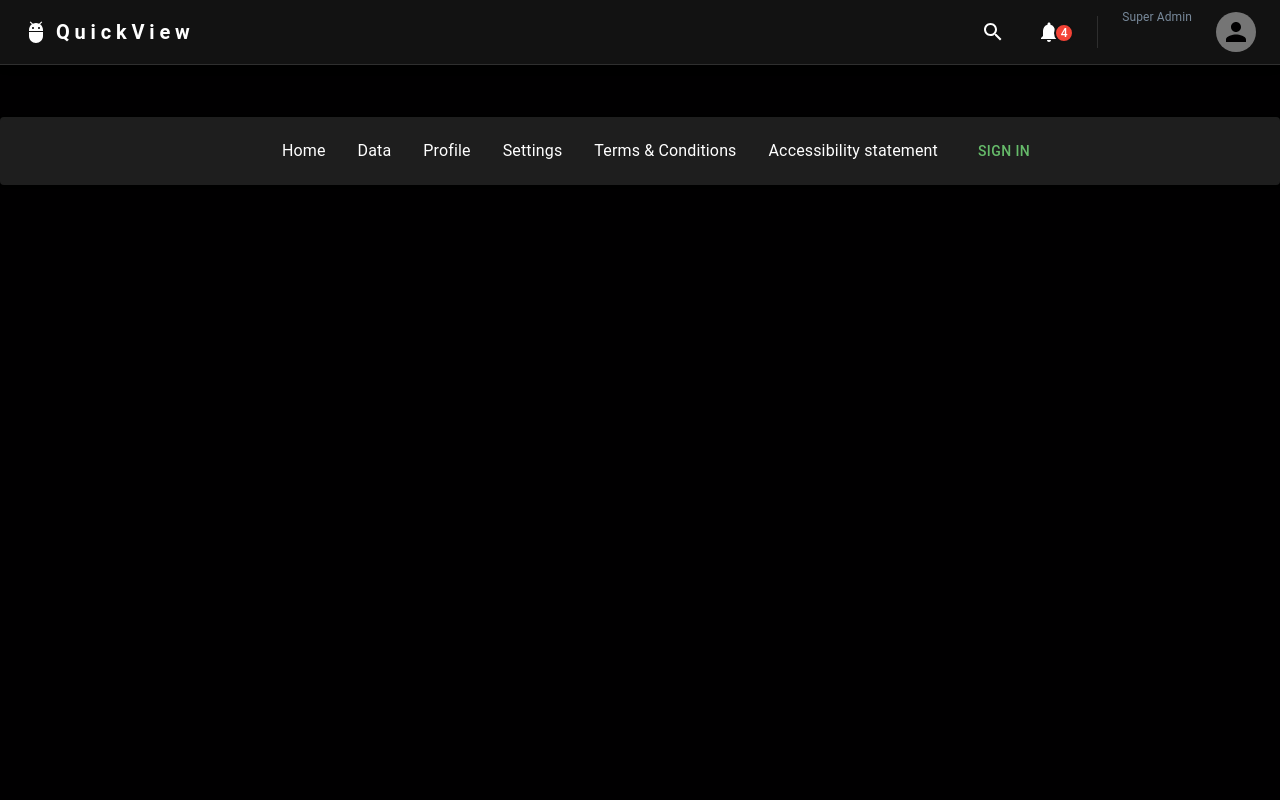
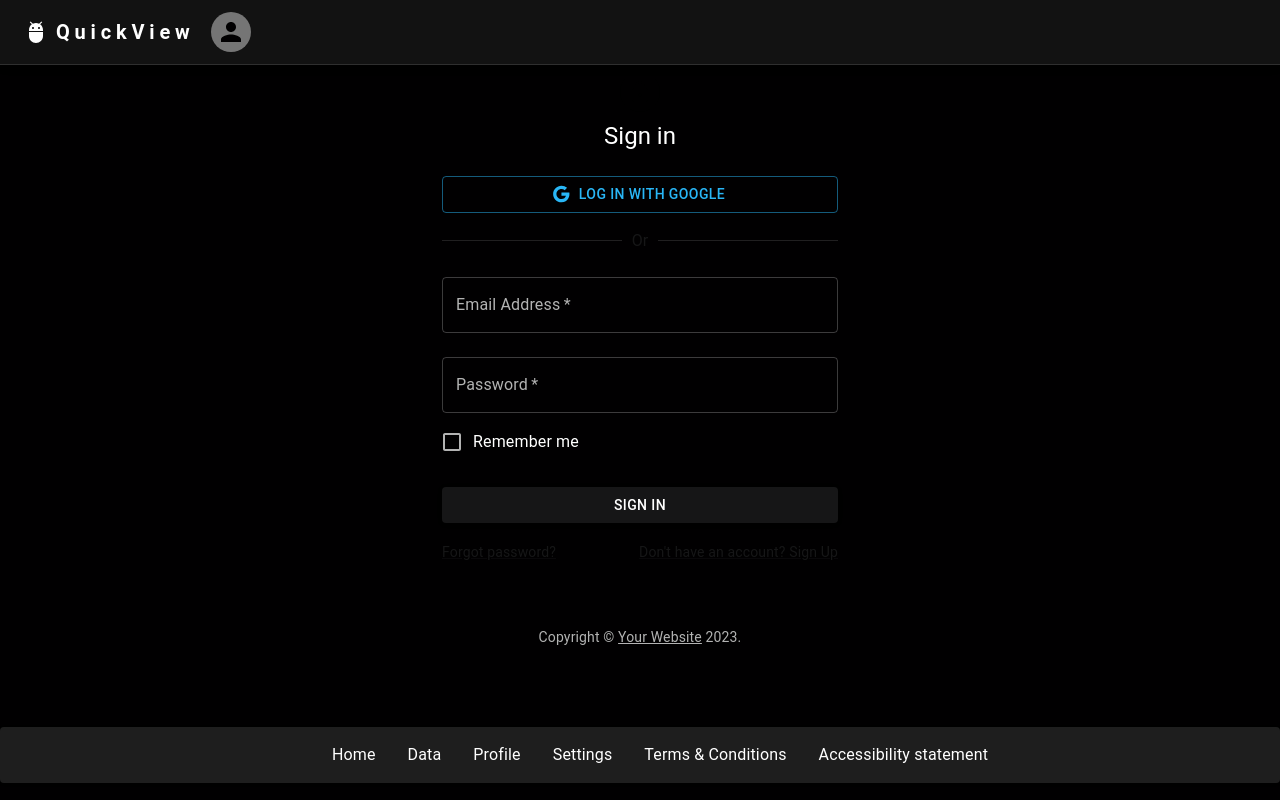
Before and after one commit to Sellucas/dashboard-app, a Next.js app: page / in a window 1280 px wide. Built offline with nearby package versions, Linux system fonts and the light colour scheme; no server answers.

Commit message:
feat: login component

```diff
--- a/src/components/Footer/Footer.tsx
+++ b/src/components/Footer/Footer.tsx
@@ -1,12 +1,10 @@
 import React from "react";
 import scss from "./Footer.module.scss";
-import { signIn, signOut, useSession } from "next-auth/react";
-import { Button, Paper, useTheme } from "@mui/material";
+import { Paper, useTheme } from "@mui/material";
 import styled from "@emotion/styled";
 import Link from "next/link";
 
 const Footer = () => {
-  const { data: session } = useSession();
   const theme = useTheme();
 
   const FooterLink = styled(Link)`
@@ -39,15 +37,6 @@
               Accessibility statement
             </FooterLink>
           </li>
-          <li>
-            <Button
-              variant={"text"}
-              color={session ? "error" : "success"}
-              onClick={() => (session ? signOut() : signIn())}
-            >
-              {session ? "Logout" : "Sign In"}
-            </Button>
-          </li>
         </ul>
       </Paper>
     </footer>
--- a/src/components/Header/Header.tsx
+++ b/src/components/Header/Header.tsx
@@ -51,6 +51,8 @@
 
   const tabletCheck = useMediaQuery("(min-width: 768px");
 
+  const infoUser = tabletCheck && session ? true : false;
+
   return (
     <AppBar
       position="fixed"
@@ -99,7 +101,7 @@
             QuickView
           </Typography>
 
-          {tabletCheck && (
+          {infoUser && (
             <Box
               sx={{
                 paddingRight: 3,
@@ -126,6 +128,7 @@
                 flexItem
                 sx={{ marginRight: 3 }}
               />
+
               <Box>
                 <Typography>{session?.user?.name}</Typography>
                 <Typography fontSize={12} color={"lightslategrey"}>
@@ -133,8 +136,8 @@
                 </Typography>
               </Box>
             </Box>
+
           )}
-
           <Box sx={{ flexGrow: 0 }}>
             <Tooltip title="Open profile settings">
               <IconButton onClick={handleOpenUserMenu} sx={{ p: 0 }}>
--- a/src/components/Login/Login.tsx
+++ b/src/components/Login/Login.tsx
@@ -1,24 +1,134 @@
-import { Button } from "@mui/material";
-import { useSession, signIn, signOut } from "next-auth/react";
+import { Button, Chip } from "@mui/material";
+import { useSession, signIn } from "next-auth/react";
+import Container from "@mui/material/Container";
+import CssBaseline from "@mui/material/CssBaseline";
+import Avatar from "@mui/material/Avatar";
+import LockOutlinedIcon from "@mui/icons-material/LockOutlined";
+import * as React from "react";
+import TextField from "@mui/material/TextField";
+import FormControlLabel from "@mui/material/FormControlLabel";
+import Checkbox from "@mui/material/Checkbox";
+import Link from "@mui/material/Link";
+import Grid from "@mui/material/Grid";
+import Box from "@mui/material/Box";
+import Typography from "@mui/material/Typography";
+import GoogleIcon from "@mui/icons-material/Google";
+import Divider from "@mui/material/Divider";
+import { styled } from "@mui/material/styles";
+
+function Copyright(props: any) {
+  return (
+    <Typography
+      variant="body2"
+      color="text.secondary"
+      align="center"
+      {...props}
+    >
+      {"Copyright © "}
+      <Link color="inherit" href="https://mui.com/">
+        Your Website
+      </Link>{" "}
+      {new Date().getFullYear()}
+      {"."}
+    </Typography>
+  );
+}
+
+const Root = styled("div")(({ theme }) => ({
+  width: "100%",
+  ...theme.typography.body2,
+  "& > :not(style) + :not(style)": {
+    marginTop: theme.spacing(2),
+  },
+}));
 
 const Login = () => {
   const { data: session } = useSession();
 
-  if (session) {
-    return (
-      <>
-        <Button variant={"contained"} color={"error"} onClick={() => signOut()}>
-          Sign out
+  return (
+    <Container maxWidth="xs">
+      <CssBaseline />
+      <Box
+        sx={{
+          marginTop: 8,
+          display: "flex",
+          flexDirection: "column",
+          alignItems: "center",
+        }}
+      >
+        <Avatar sx={{ m: 1, bgcolor: "secondary.main" }}>
+          <LockOutlinedIcon />
+        </Avatar>
+        <Typography component="h1" variant="h5">
+          Sign in
+        </Typography>
+
+        <Button
+          fullWidth
+          color={"info"}
+          sx={{ mt: 3, mb: 2 }}
+          type="submit"
+          variant="outlined"
+          startIcon={<GoogleIcon />}
+          onClick={() => signIn()}
+        >
+          Log in with Google
         </Button>
-      </>
-    );
-  }
-  return (
-    <>
-      <Button variant={"contained"} color={"success"} onClick={() => signIn()}>
-        Sign in
-      </Button>
-    </>
+
+        <Root>
+          <Divider>
+            <Typography color="primary">Or</Typography>
+          </Divider>
+        </Root>
+
+        <Box component="form" noValidate sx={{ mt: 1 }}>
+          <TextField
+            margin="normal"
+            required
+            fullWidth
+            id="email"
+            label="Email Address"
+            name="email"
+            autoComplete="email"
+          />
+          <TextField
+            margin="normal"
+            required
+            fullWidth
+            name="password"
+            label="Password"
+            type="password"
+            id="password"
+            autoComplete="current-password"
+          />
+          <FormControlLabel
+            control={<Checkbox value="remember" color="primary" />}
+            label="Remember me"
+          />
+          <Button
+            type="submit"
+            fullWidth
+            variant="contained"
+            sx={{ mt: 3, mb: 2 }}
+          >
+            Sign In
+          </Button>
+          <Grid container>
+            <Grid item xs>
+              <Link href="#" variant="body2">
+                Forgot password?
+              </Link>
+            </Grid>
+            <Grid item>
+              <Link href="#" variant="body2" aria-disabled>
+                {"Don't have an account? Sign Up"}
+              </Link>
+            </Grid>
+          </Grid>
+        </Box>
+      </Box>
+      <Copyright sx={{ mt: 8, mb: 4 }} />
+    </Container>
   );
 };
 
```
